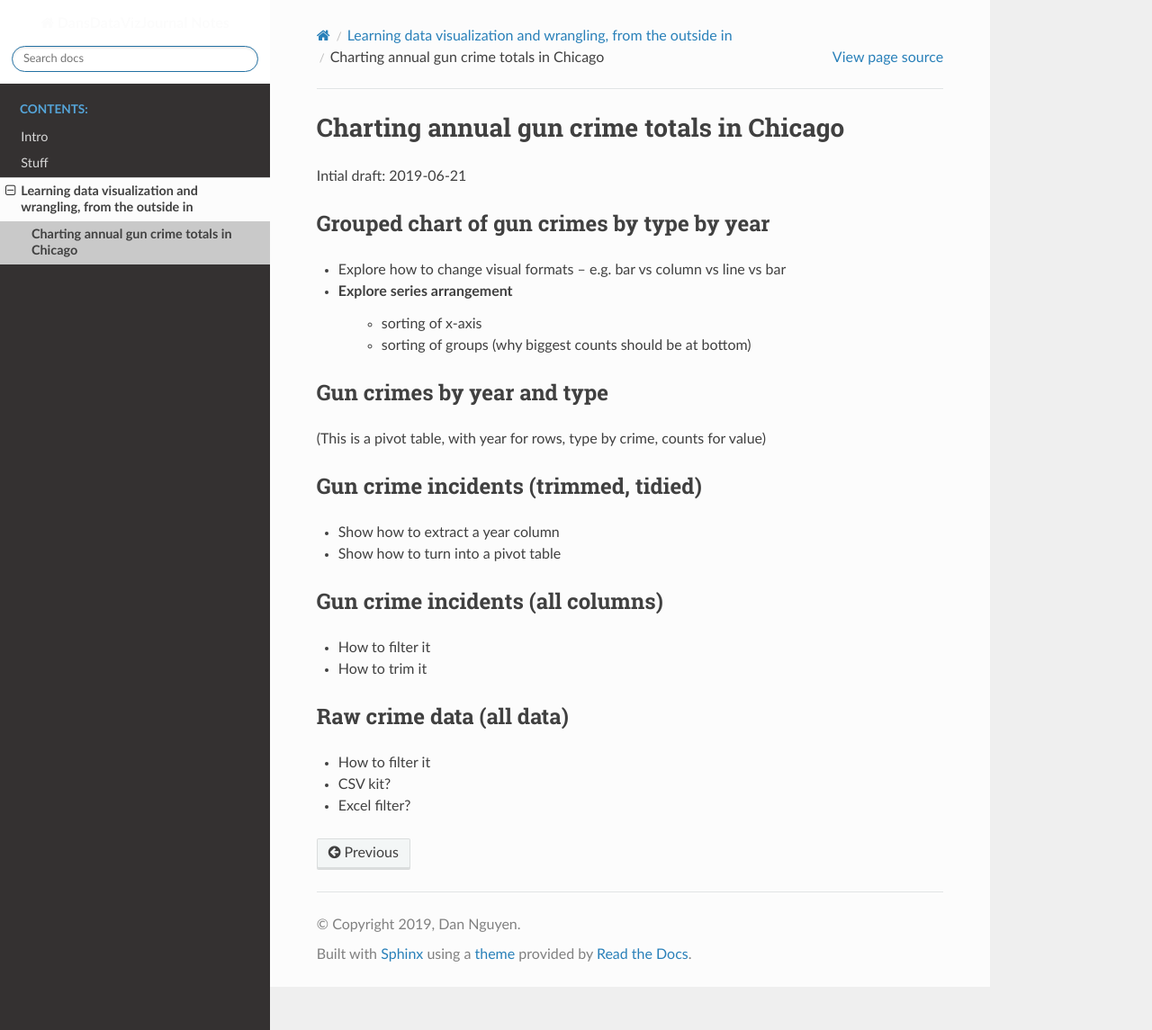
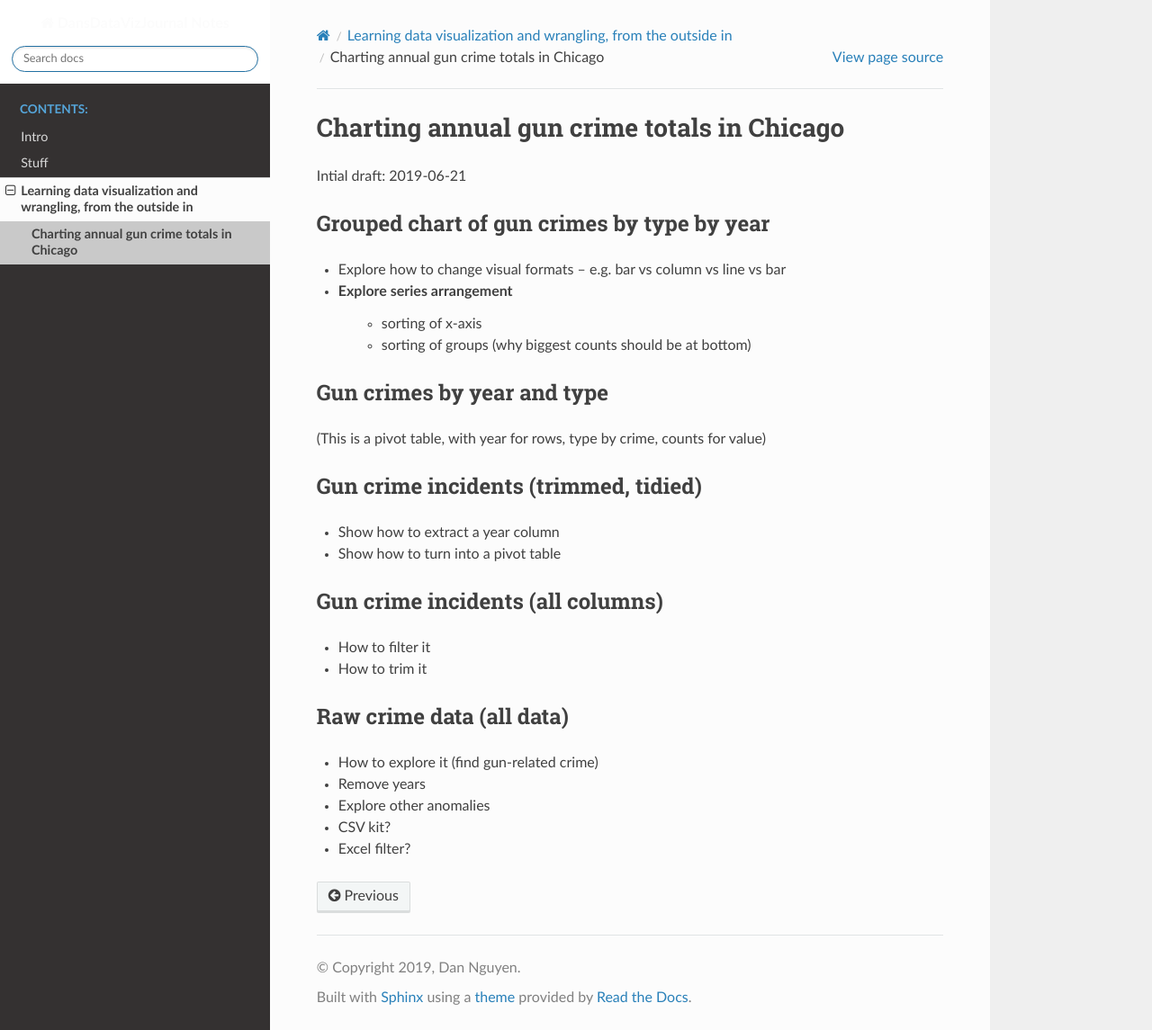
Before and after one commit to dannguyen/dataviz-journal, a Sphinx documentation site: the page built from sphinx/content/outside-in-data/chicago-annual-gun-crime/index.rst, in a window 1280 px wide and 1145 px high. Shown: the whole window at 90% size. Built offline with Sphinx 7.4.7 and the Read the Docs theme 2.0.0, drawn with Linux system fonts in a browser that asks for light colours.

Commit message:
sample of chicago gcrime data

```diff
--- a/sphinx/content/outside-in-data/chicago-annual-gun-crime/index.rst
+++ b/sphinx/content/outside-in-data/chicago-annual-gun-crime/index.rst
@@ -37,6 +37,8 @@ Gun crime incidents (all columns)
 Raw crime data (all data)
 =========================
 
-- How to filter it
+- How to explore it (find gun-related crime)
+- Remove years
+- Explore other anomalies
 - CSV kit?
 - Excel filter?
```
Also changed, not shown: stash/data/chicago-crime-data/README.rst (added), 2 other files.
